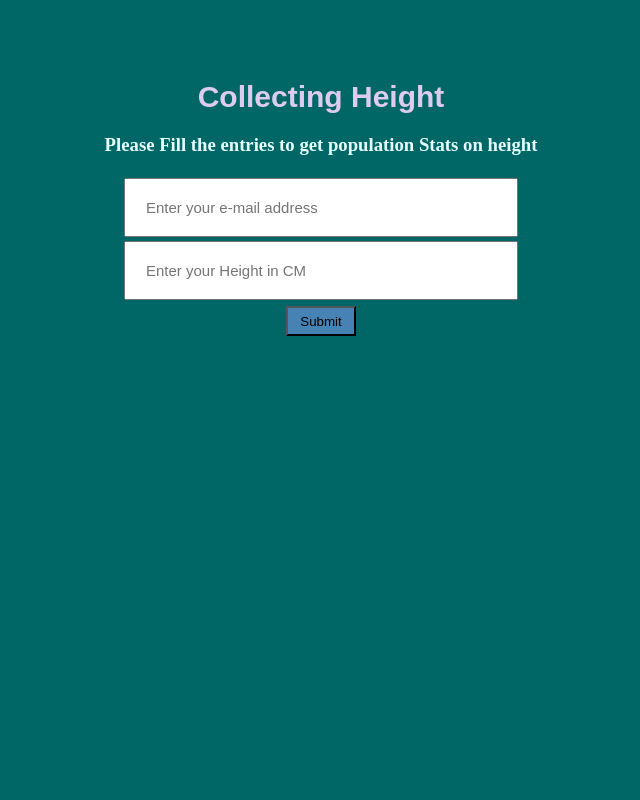
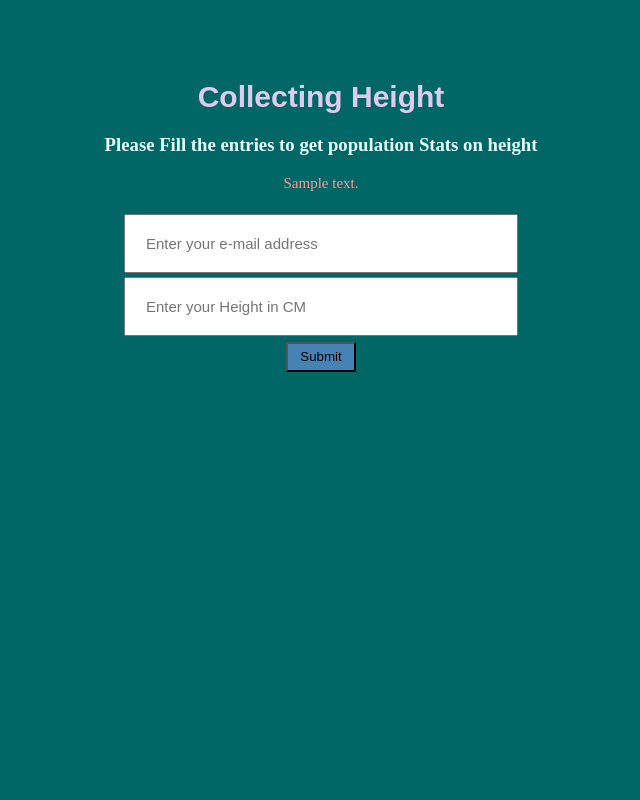
Before and after one commit to Daniel8hen/pythonTraining, a Flask app: template Apps/App9-DataCollector_WebApp/templates/index.html in a window 1280 px wide. Shown: the whole page, without its empty margins (319-959 px from the left). Run offline with Flask 2, Linux system fonts and the light colour scheme; the template is opened without the code that fills it: most values are stand-ins (such as "Sample title", 1, 10 or a date in 2020).

Commit message:
update app with DB insertion

```diff
--- a/Apps/App9-DataCollector_WebApp/app.py
+++ b/Apps/App9-DataCollector_WebApp/app.py
@@ -25,8 +25,14 @@ def success():
         email = request.form["email_name"]
         height = request.form["height_name"]
         print(email, height)
-        return render_template("success.html")
-
+        #object from Data class
+        #first we'll check if there's that email already (since it needs to be unique)
+        if db.session.query(Data).filter(Data.email_==email).count() == 0:
+            data = Data(email, height)
+            db.session.add(data)
+            db.session.commit()
+            return render_template("success.html")
+    return render_template("index.html", text="Email address already exists")
 
 
 if __name__ == '__main__':
--- a/Apps/App9-DataCollector_WebApp/static/main.css
+++ b/Apps/App9-DataCollector_WebApp/static/main.css
@@ -37,3 +37,7 @@ html,  body{
 .container p{
   margin:100px;
 }
+.message{
+  font-size: 15px;
+  color: #ff9999;
+}
--- a/Apps/App9-DataCollector_WebApp/templates/index.html
+++ b/Apps/App9-DataCollector_WebApp/templates/index.html
@@ -8,6 +8,9 @@
     <div class="container">
       <h1>Collecting Height</h1>
       <h3>Please Fill the entries to get population Stats on height</h3>
+      <div class="message">
+        {{text | safe}}
+      </div>
       <form action="{{url_for('success')}}" method="POST">
         <input title="Your email will be safe with us" placeholder="Enter your e-mail address" type="email" name="email_name" required>
         <br>
```
